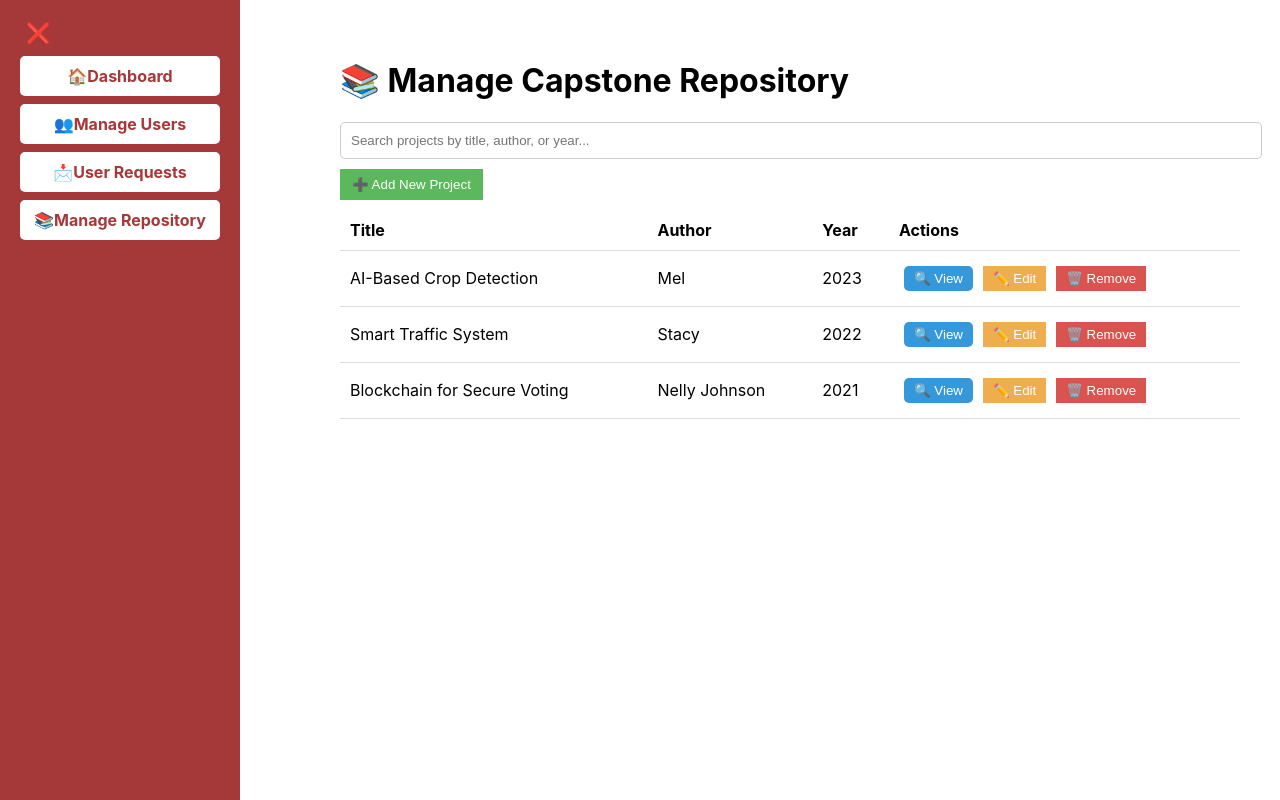
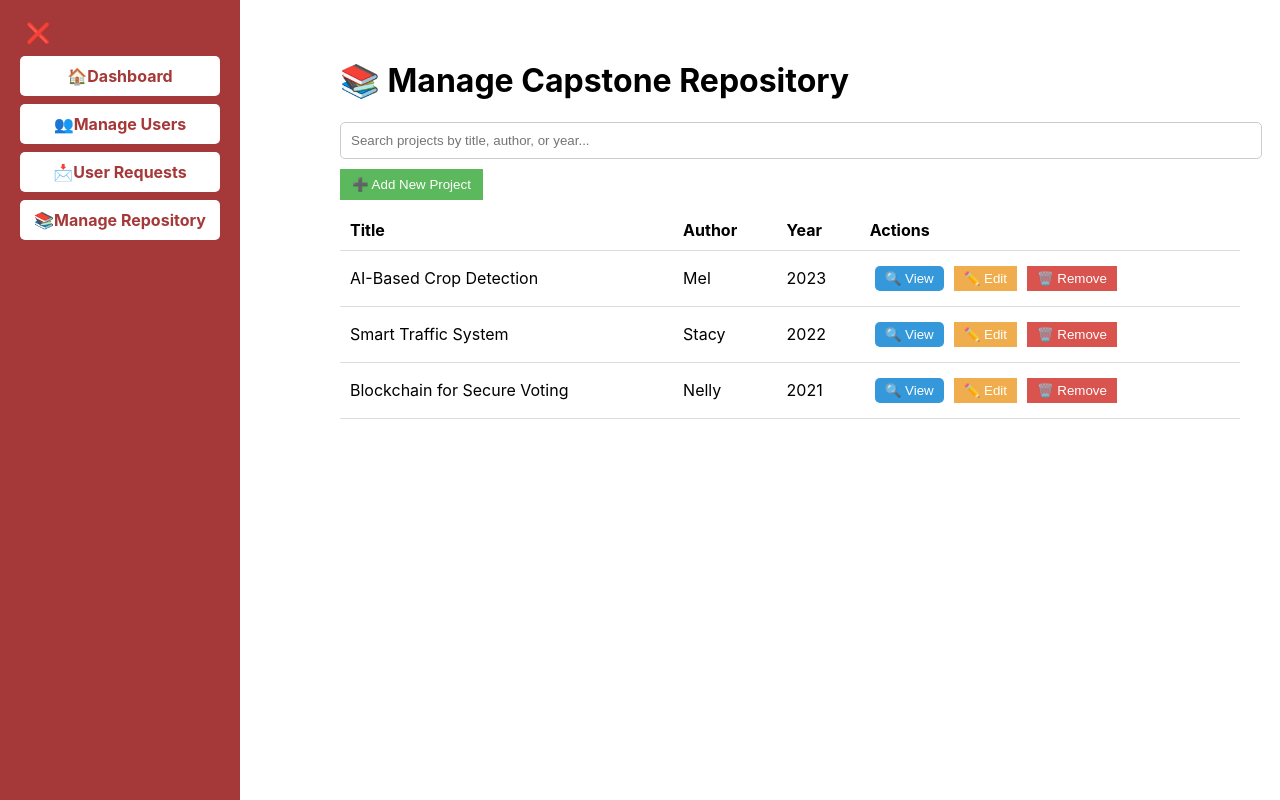
Before and after one commit to BlazingTwister/finalflow, a React (Create React App) app in the folder frontend/: page /admin/manage-repository in a window 1280 px wide. Built offline with nearby package versions, Linux system fonts and the light colour scheme.

Commit message:
another slight update

```diff
--- a/frontend/src/pages/admin/ManageRepository.js
+++ b/frontend/src/pages/admin/ManageRepository.js
@@ -7,7 +7,7 @@ function ManageRepository() {
     const [projects, setProjects] = useState([
         { id: 1, title: "AI-Based Crop Detection", author: "Mel", year: 2023, description: "Using AI to detect crop diseases." },
         { id: 2, title: "Smart Traffic System", author: "Stacy", year: 2022, description: "Automated traffic control using sensors." },
-        {id: 3, title: "Blockchain for Secure Voting", author: "Nelly Johnson", year: 2021, description: "A secure voting system using blockchain." },
+        {id: 3, title: "Blockchain for Secure Voting", author: "Nelly", year: 2021, description: "A secure voting system using blockchain." },
     ]);
 
     // Filter projects based on search input
```
